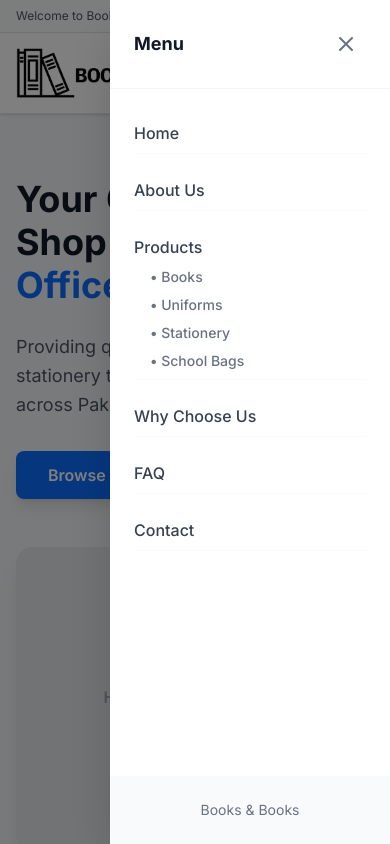
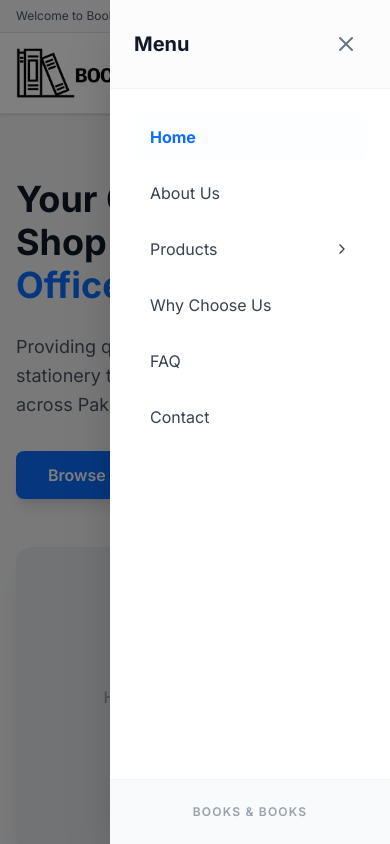
Before and after one commit to JaiKumarSuther/books-books, a Next.js app: page / in a window 390 px wide. Both pictures are taken after a click on the button "Toggle menu". Shown: the top 844 px of the page. Built offline with nearby package versions, Linux system fonts and the light colour scheme.

Commit message:
enahnced ui of drawer

```diff
--- a/app/components/Header.tsx
+++ b/app/components/Header.tsx
@@ -4,9 +4,12 @@ import Link from "next/link";
 import Image from "next/image";
 import { useState } from "react";
 import { usePathname } from "next/navigation";
+import { motion, AnimatePresence } from "framer-motion";
+import { ChevronDown, ChevronRight, X } from "lucide-react";
 
 export default function Header() {
     const [isMobileMenuOpen, setIsMobileMenuOpen] = useState(false);
+    const [isProductsOpen, setIsProductsOpen] = useState(false);
     const pathname = usePathname();
 
     const toggleMenu = () => {
@@ -15,6 +18,7 @@ export default function Header() {
 
     const closeMenu = () => {
         setIsMobileMenuOpen(false);
+        setIsProductsOpen(false); // Reset dropdown when closing menu
     };
 
     const navLinks = [
@@ -26,12 +30,18 @@ export default function Header() {
         { name: "Contact", href: "/contact" },
     ];
 
+    const productsLinks = [
+        { name: "Books", href: "/products/books" },
+        { name: "Uniforms", href: "/products/uniforms" },
+        { name: "Stationery", href: "/products/stationery" },
+        { name: "School Bags", href: "/products/school-bags" },
+    ];
+
     return (
         <header className="bg-white border-b border-gray-200 sticky top-0 z-50 shadow-sm">
             <div className="max-w-[1280px] mx-auto px-4 h-20 flex items-center justify-between">
                 {/* Logo */}
                 <Link href="/" className="flex items-center" onClick={closeMenu}>
-                    {/* Using logo.png instead of text */}
                     <div className="relative h-16 w-48">
                         <Image
                             src="/logo.png"
@@ -77,51 +87,122 @@ export default function Header() {
             </div>
 
             {/* Mobile Drawer */}
-            <div
-                className={`fixed inset-0 z-40 md:hidden transition-opacity duration-300 ${isMobileMenuOpen ? "opacity-100 pointer-events-auto" : "opacity-0 pointer-events-none"}`}
-            >
+            <AnimatePresence>
+                {isMobileMenuOpen && (
+                    <>
                         {/* Backdrop */}
-                <div className="absolute inset-0 bg-black/50" onClick={closeMenu}></div>
+                        <motion.div
+                            initial={{ opacity: 0 }}
+                            animate={{ opacity: 1 }}
+                            exit={{ opacity: 0 }}
+                            onClick={closeMenu}
+                            className="fixed inset-0 bg-black/50 z-40 md:hidden"
+                        />
 
                         {/* Drawer Content */}
-                <div
-                    className={`absolute top-0 right-0 h-full w-[280px] bg-white shadow-2xl transform transition-transform duration-300 ease-in-out ${isMobileMenuOpen ? "translate-x-0" : "translate-x-full"}`}
+                        <motion.div
+                            initial={{ x: "100%" }}
+                            animate={{ x: 0 }}
+                            exit={{ x: "100%" }}
+                            transition={{ type: "spring", bounce: 0, duration: 0.3 }}
+                            className="fixed top-0 right-0 h-full w-[280px] bg-white shadow-2xl z-50 md:hidden flex flex-col"
                         >
-                    <div className="flex flex-col h-full">
-                        <div className="p-6 border-b border-gray-100 flex justify-between items-center">
-                            <span className="font-bold text-lg text-gray-900">Menu</span>
-                            <button onClick={closeMenu} className="p-2 text-gray-500 hover:text-gray-900">
-                                <svg className="w-6 h-6" fill="none" stroke="currentColor" viewBox="0 0 24 24">
-                                    <path strokeLinecap="round" strokeLinejoin="round" strokeWidth={2} d="M6 18L18 6M6 6l12 12" />
-                                </svg>
+                            <div className="p-6 border-b border-gray-100 flex justify-between items-center bg-gray-50/50">
+                                <span className="font-bold text-xl text-gray-900">Menu</span>
+                                <button onClick={closeMenu} className="p-2 text-gray-500 hover:text-red-500 transition-colors">
+                                    <X size={24} />
                                 </button>
                             </div>
 
-                        <nav className="flex flex-col p-6 space-y-4 text-base font-medium text-gray-700">
-                            <Link href="/" className="hover:text-primary py-2 border-b border-gray-50" onClick={closeMenu}>Home</Link>
-                            <Link href="/about" className="hover:text-primary py-2 border-b border-gray-50" onClick={closeMenu}>About Us</Link>
+                            <nav className="flex flex-col p-6 space-y-2 overflow-y-auto">
+                                <Link
+                                    href="/"
+                                    className={`py-3 px-4 rounded-lg transition-colors ${pathname === "/" ? "bg-primary-light/10 text-primary font-bold" : "hover:bg-gray-50 text-gray-700"}`}
+                                    onClick={closeMenu}
+                                >
+                                    Home
+                                </Link>
+                                <Link
+                                    href="/about"
+                                    className={`py-3 px-4 rounded-lg transition-colors ${pathname === "/about" ? "bg-primary-light/10 text-primary font-bold" : "hover:bg-gray-50 text-gray-700"}`}
+                                    onClick={closeMenu}
+                                >
+                                    About Us
+                                </Link>
 
-                            <div className="py-2 border-b border-gray-50">
-                                <Link href="/products" className="hover:text-primary block mb-2" onClick={closeMenu}>Products</Link>
-                                <div className="pl-4 flex flex-col space-y-2 text-sm text-gray-500">
-                                    <Link href="/products/books" className="hover:text-primary" onClick={closeMenu}>• Books</Link>
-                                    <Link href="/products/uniforms" className="hover:text-primary" onClick={closeMenu}>• Uniforms</Link>
-                                    <Link href="/products/stationery" className="hover:text-primary" onClick={closeMenu}>• Stationery</Link>
-                                    <Link href="/products/school-bags" className="hover:text-primary" onClick={closeMenu}>• School Bags</Link>
+                                {/* Products Dropdown */}
+                                <div>
+                                    <button
+                                        onClick={() => setIsProductsOpen(!isProductsOpen)}
+                                        className={`w-full flex items-center justify-between py-3 px-4 rounded-lg transition-colors ${pathname.includes("/products") ? "text-primary font-bold" : "hover:bg-gray-50 text-gray-700"}`}
+                                    >
+                                        <span>Products</span>
+                                        {isProductsOpen ? <ChevronDown size={16} /> : <ChevronRight size={16} />}
+                                    </button>
+
+                                    <AnimatePresence>
+                                        {isProductsOpen && (
+                                            <motion.div
+                                                initial={{ height: 0, opacity: 0 }}
+                                                animate={{ height: "auto", opacity: 1 }}
+                                                exit={{ height: 0, opacity: 0 }}
+                                                transition={{ duration: 0.2 }}
+                                                className="overflow-hidden"
+                                            >
+                                                <div className="pl-4 pr-2 py-1 space-y-1 bg-gray-50/50 rounded-lg mx-2 mb-2">
+                                                    <Link
+                                                        href="/products"
+                                                        onClick={closeMenu}
+                                                        className="block py-2 px-3 text-sm text-gray-600 hover:text-primary hover:bg-white rounded-md transition-all"
+                                                    >
+                                                        All Products
+                                                    </Link>
+                                                    {productsLinks.map((item) => (
+                                                        <Link
+                                                            key={item.name}
+                                                            href={item.href}
+                                                            onClick={closeMenu}
+                                                            className={`block py-2 px-3 text-sm rounded-md transition-all ${pathname === item.href ? "text-primary font-semibold bg-white shadow-sm" : "text-gray-600 hover:text-primary hover:bg-white"}`}
+                                                        >
+                                                            {item.name}
+                                                        </Link>
+                                                    ))}
                                                 </div>
+                                            </motion.div>
+                                        )}
+                                    </AnimatePresence>
                                 </div>
 
-                            <Link href="/why-choose-us" className="hover:text-primary py-2 border-b border-gray-50" onClick={closeMenu}>Why Choose Us</Link>
-                            <Link href="/faq" className="hover:text-primary py-2 border-b border-gray-50" onClick={closeMenu}>FAQ</Link>
-                            <Link href="/contact" className="hover:text-primary py-2 border-b border-gray-50" onClick={closeMenu}>Contact</Link>
+                                <Link
+                                    href="/why-choose-us"
+                                    className={`py-3 px-4 rounded-lg transition-colors ${pathname === "/why-choose-us" ? "bg-primary-light/10 text-primary font-bold" : "hover:bg-gray-50 text-gray-700"}`}
+                                    onClick={closeMenu}
+                                >
+                                    Why Choose Us
+                                </Link>
+                                <Link
+                                    href="/faq"
+                                    className={`py-3 px-4 rounded-lg transition-colors ${pathname === "/faq" ? "bg-primary-light/10 text-primary font-bold" : "hover:bg-gray-50 text-gray-700"}`}
+                                    onClick={closeMenu}
+                                >
+                                    FAQ
+                                </Link>
+                                <Link
+                                    href="/contact"
+                                    className={`py-3 px-4 rounded-lg transition-colors ${pathname === "/contact" ? "bg-primary-light/10 text-primary font-bold" : "hover:bg-gray-50 text-gray-700"}`}
+                                    onClick={closeMenu}
+                                >
+                                    Contact
+                                </Link>
                             </nav>
 
-                        <div className="mt-auto p-6 bg-gray-50">
-                            <p className="text-sm text-gray-500 text-center">Books & Books</p>
+                            <div className="mt-auto p-6 bg-gray-50 border-t border-gray-100">
+                                <p className="text-xs text-gray-400 text-center uppercase tracking-widest font-semibold">Books & Books</p>
                             </div>
-                    </div>
-                </div>
-            </div>
+                        </motion.div>
+                    </>
+                )}
+            </AnimatePresence>
         </header>
     );
 }
```
Lines whose indentation alone changed are shown as unchanged.
